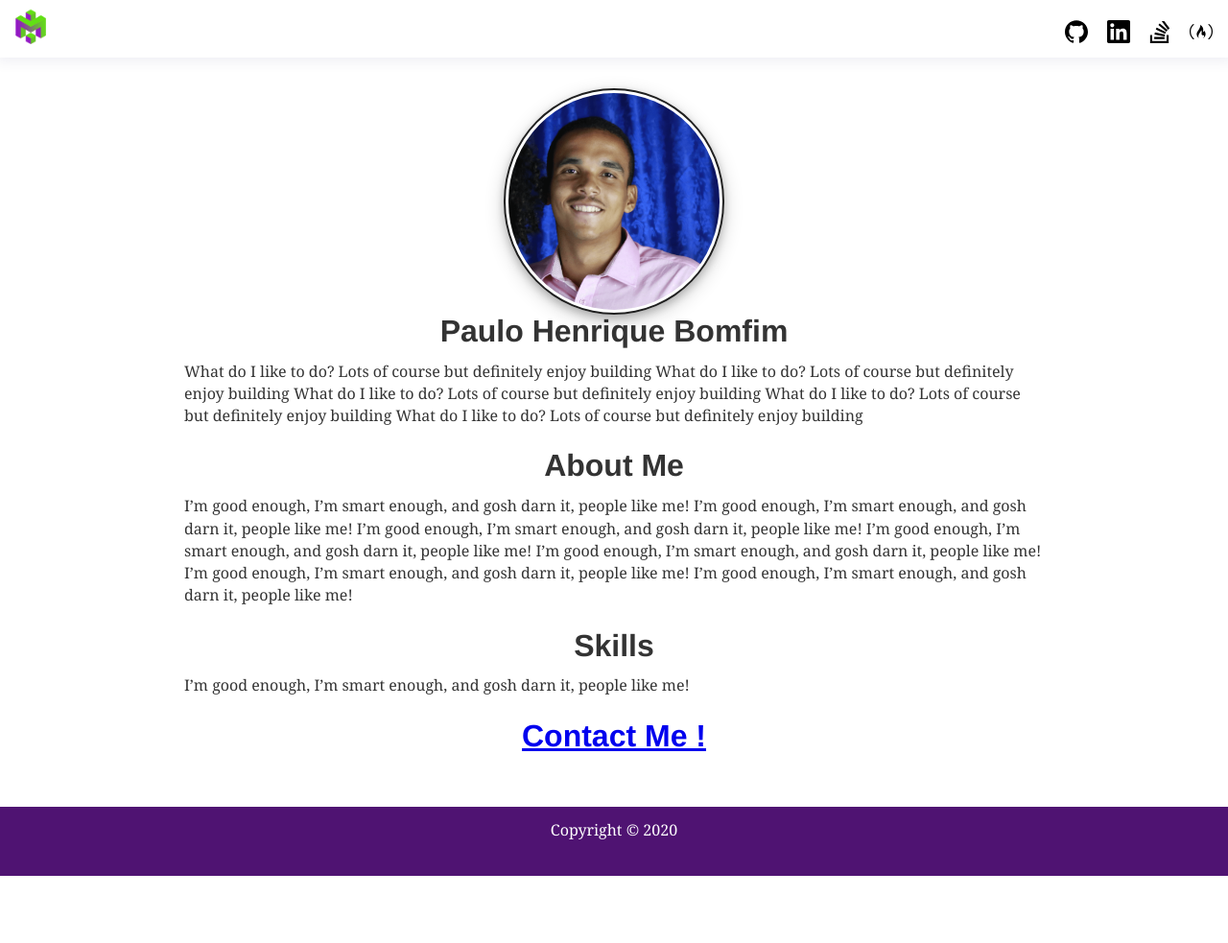
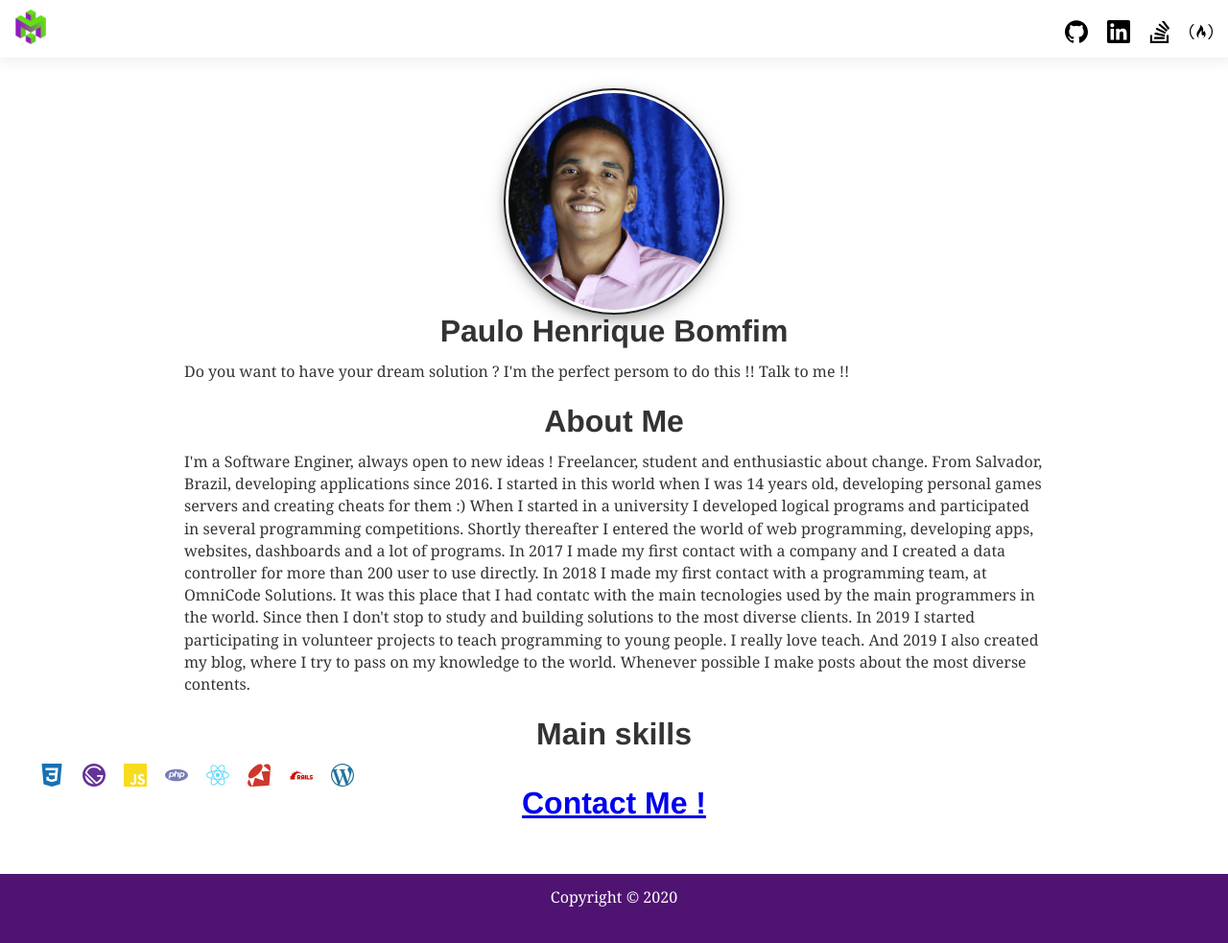
Before and after one commit to phbomfim/portfolio, a Gatsby site: page / in a window 1280 px wide. Shown: the whole page at 96% size. Before the commit the page ends 913 px from the top, so only its background shows below. Built offline with nearby package versions, Linux system fonts and the light colour scheme; Gatsby itself is replaced by a stand-in of ours.

Commit message:
Add personal informations

```diff
--- a/src/pages/index.js
+++ b/src/pages/index.js
@@ -3,6 +3,15 @@ import React from "react"
 import Layout from "../components/layout"
 
 import phbomfim from "../images/phbomfim.png"
+
+import css3 from "../images/css3.svg"
+import gatsby from "../images/gatsby.svg"
+import javascript from "../images/javascript.svg"
+import php from "../images/php.svg"
+import react from "../images/react.svg"
+import ruby from "../images/ruby.svg"
+import rubyonrails from "../images/rubyonrails.svg"
+import wordpress from "../images/wordpress.svg"
 
 export default function Home() {
   return (
@@ -12,30 +21,37 @@ export default function Home() {
         <div className="info">
           <h1>Paulo Henrique Bomfim </h1>
           <p>
-          What do I like to do? Lots of course but definitely enjoy building
-          What do I like to do? Lots of course but definitely enjoy building
-          What do I like to do? Lots of course but definitely enjoy building
-          What do I like to do? Lots of course but definitely enjoy building
-          What do I like to do? Lots of course but definitely enjoy building
-        </p>
+            Do you want to have your dream solution ? I'm the perfect persom to do this !!
+            Talk to me !!
+          </p>
         </div>
         <div className="about" id="About">
           <h1>About Me</h1>
           <p>
-            I’m good enough, I’m smart enough, and gosh darn it, people like me!
-            I’m good enough, I’m smart enough, and gosh darn it, people like me!
-            I’m good enough, I’m smart enough, and gosh darn it, people like me!
-            I’m good enough, I’m smart enough, and gosh darn it, people like me!
-            I’m good enough, I’m smart enough, and gosh darn it, people like me!
-            I’m good enough, I’m smart enough, and gosh darn it, people like me!
-            I’m good enough, I’m smart enough, and gosh darn it, people like me!
-            </p>
+            I'm a Software Enginer, always open to new ideas !
+            Freelancer, student and enthusiastic about change. From Salvador, Brazil, developing applications since 2016.
+            I started in this world when I was 14 years old, developing personal games servers and creating cheats for them :)
+            When I started in a university I developed logical programs and participated in several programming competitions.
+            Shortly thereafter I entered the world of web programming, developing apps, websites, dashboards and a lot of programs.
+            In 2017 I made my first contact with a company and I created a data controller for more than 200 user to use directly.
+            In 2018 I made my first contact with a programming team, at OmniCode Solutions. It was this place that I had contatc with the main tecnologies used by the main programmers in the world.
+            Since then I don't stop to study and building solutions to the most diverse clients.
+            In 2019 I started participating in volunteer projects to teach programming to young people. I really love teach.
+            And 2019 I also created my blog, where I try to pass on my knowledge to the world. Whenever possible I make posts about the most diverse contents.
+          </p>
         </div>
         <div className="skills" id="Skills">
-          <h1>Skills</h1>
-          <p>
-            I’m good enough, I’m smart enough, and gosh darn it, people like me!
-          </p>
+          <h1>Main skills</h1>
+          <ul className="list-tags">
+            <img className="logo-link css3" src={css3} alt="" />
+            <img className="logo-link gatsby" src={gatsby} alt="" />
+            <img className="logo-link js" src={javascript} alt="" />
+            <img className="logo-link php" src={php} alt="" />
+            <img className="logo-link react" src={react} alt="" />
+            <img className="logo-link ruby" src={ruby} alt="" />
+            <img className="logo-link rails" src={rubyonrails} alt="" />
+            <img className="logo-link word" src={wordpress} alt="" />
+          </ul>
         </div>
         <div className="contact" id="Contact">
           <a href="mailto:contact@phbomfim.dev"><h1>Contact Me !</h1></a>
```
